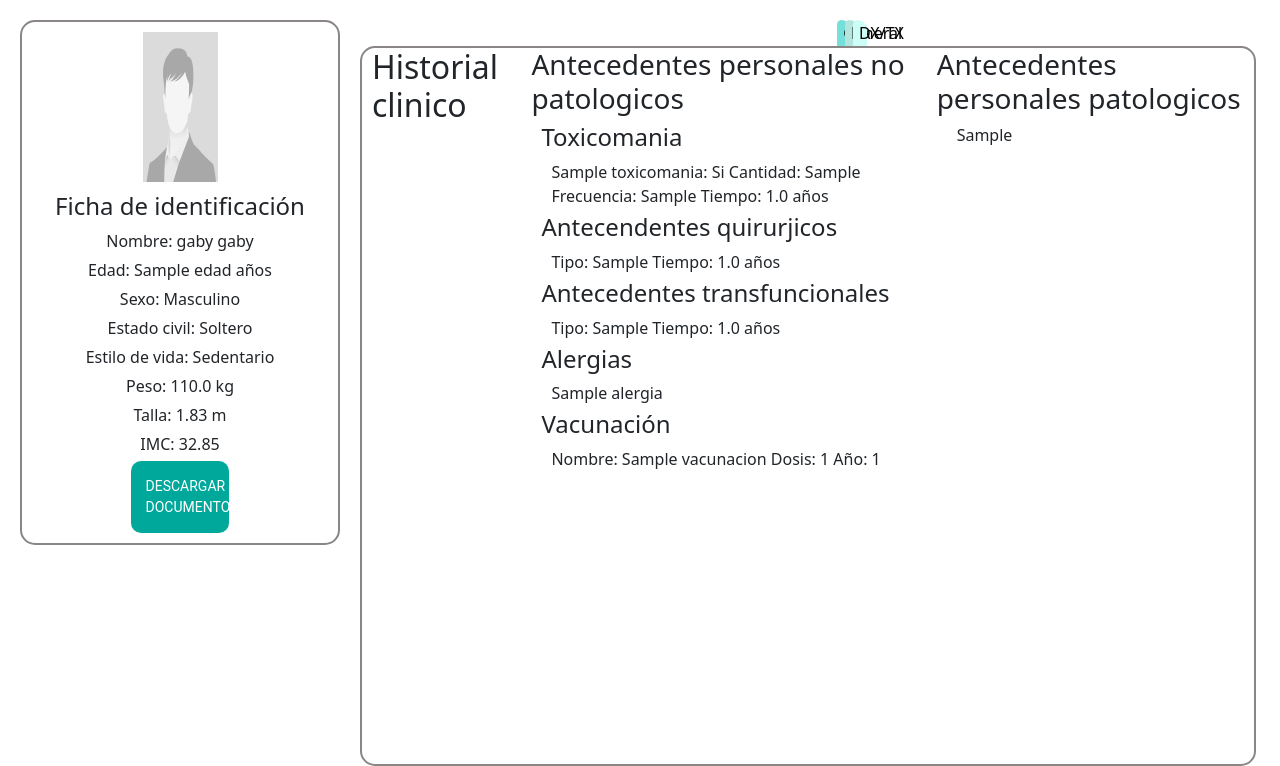
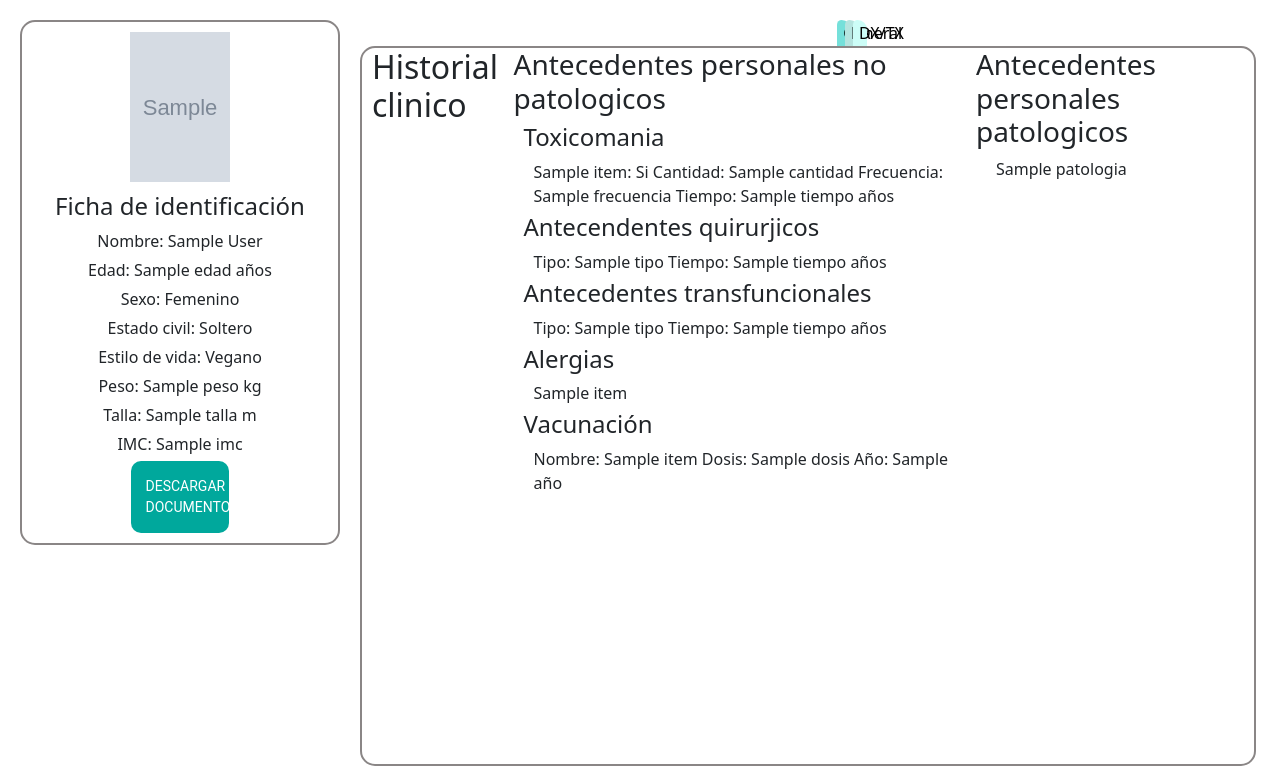
Before and after one commit to LuisM711/proyectomedico, a Django app: template moduloPrincipal/templates/ventanas_especialista/visualizar_consulta.html in a window 1280 px wide. Shown: the part 70-836 px from the top of the page. Run offline with Django 5.2, Linux system fonts and the light colour scheme; data comes from the database, SQL or seed files in the repository; both versions use the stored data as it was after the commit; tables that the repository leaves empty hold one stand-in row (values such as "Sample post"); the template is opened without the code that fills it: values that come from a table or form of the project are taken from there, most other values are stand-ins (such as "Sample title", 1, 10 or a date in 2020); grey boxes marked "Sample" are stand-in pictures; some libraries are stand-ins or nearby versions.

Commit message:
visualizar consulta funciona dinamicamente

```diff
--- a/moduloPrincipal/templates/ventanas_especialista/visualizar_consulta.html
+++ b/moduloPrincipal/templates/ventanas_especialista/visualizar_consulta.html
@@ -6,43 +6,43 @@
 <script src="https://code.jquery.com/jquery-3.6.4.min.js"></script>
 
 <div class="login-page" >
-    {% if paciente %}
+    {% if datosPaciente.paciente %}
     <div class="ficha-identificacion">
 
         <center><div class="imagen" style="width: 50%;">
-            {% if paciente.id_usuario.foto %}
-                    <img style = "width: 100%; height: 150px; margin-top: 10px; margin-bottom: 10px;;"src="{{ paciente.id_usuario.foto.url }}" alt="Foto del usuario">
+            {% if datosPaciente.paciente.id_usuario.foto %}
+                    <img style = "width: 100%; height: 150px; margin-top: 10px; margin-bottom: 10px;;"src="{{ datosPaciente.paciente.id_usuario.foto.url }}" alt="Foto del usuario">
             {% else %}
                     <img style = "width: 100%; height: 150px; margin-top: 10px; margin-bottom: 10px;;" src="{% static 'images/imagen_usuario_defecto.jpg' %}" alt="Foto del usuario">
             {% endif %}
         </div></center>
         <h4>Ficha de identificación</h4>
         <div class="info-paciente">
-            <p>Nombre: {{paciente.id_usuario.id_usuario.first_name}} {{paciente.id_usuario.id_usuario.last_name}}</p>
-            <p>Edad: {{edad}} años</p>
-            {% if paciente.genero == 'M' %}
+            <p>Nombre: {{datosPaciente.paciente.id_usuario.id_usuario.first_name}} {{datosPaciente.paciente.id_usuario.id_usuario.last_name}}</p>
+            <p>Edad: {{datosPaciente.edad}} años</p>
+            {% if datosPaciente.paciente.genero == 'M' %}
                 <p>Sexo: Masculino</p>
             {% else %}
                 <p>Sexo: Femenino</p>
             {% endif %}
 
-            {% if paciente.estado_civil == '1' %}
+            {% if datosPaciente.paciente.estado_civil == '1' %}
                 <p>Estado civil: Casado</p>
             {% else %}
                 <p>Estado civil: Soltero</p>
             {% endif %}
 
-             {% if paciente.estilo_vida == 'A' %}
+             {% if datosPaciente.paciente.estilo_vida == 'A' %}
                 <p>Estilo de vida: Activo</p>
-            {% elif paciente.estilo_vida == 'S' %}
+            {% elif datosPaciente.paciente.estilo_vida == 'S' %}
                 <p>Estilo de vida: Sedentario</p>
             {% else %}
                 <p>Estilo de vida: Vegano</p>
             {% endif %}
 
-            <p>Peso: {{exploracion_fisica.peso}} kg</p>
-            <p>Talla: {{exploracion_fisica.talla}} m</p>
-            <p>IMC: {{exploracion_fisica.imc}}</p>
+            <p>Peso: {{data.exploracionfisica.peso}} kg</p>
+            <p>Talla: {{data.exploracionfisica.talla}} m</p>
+            <p>IMC: {{data.exploracionfisica.imc}}</p>
 
 
         </div>
@@ -53,39 +53,40 @@
 
         <div class="pestañitas">
             <button id="general" onclick="mostrarContenido('GENERAL')">General</button>
-            {% if exploracion_fisica %}
+            {% if data.exploracionfisica %}
                 <button id="pa" onclick="mostrarContenido('PA')">PA</button>
             {% endif %}
             <button id="dx-tx" onclick="mostrarContenido('DX-TX')">DX/TX</button>
+
         </div>
         <div class="contenido" id="GENERAL">
             <h2>Historial clinico</h2>
             <div class="antecedentes-patologicos">
                 <h3>Antecedentes personales no patologicos</h3>
                 <h4>Toxicomania</h4>
-                {% for item in AP_toxi %}
+                {% for item in datosPaciente.AP_toxi %}
                     <p>{{item.nombre}}: Si  Cantidad: {{item.cantidad}}  Frecuencia: {{item.frecuencia}}  Tiempo: {{item.tiempo}} años</p>
                 {% endfor %}
                 <h4>Antecendentes quirurjicos</h4>
-                {% for item in AP_qui %}
+                {% for item in datosPaciente.AP_qui %}
                     <p>Tipo: {{item.tipo}} Tiempo: {{item.tiempo}} años</p>
                 {% endfor %}
                 <h4>Antecedentes transfuncionales</h4>
-                {% for item in AP_tran %}
+                {% for item in datosPaciente.AP_tran %}
                     <p>Tipo: {{item.tipo}} Tiempo: {{item.tiempo}} años</p>
                 {% endfor %}
                 <h4>Alergias</h4>
-                {% for item in AP_al %}
+                {% for item in datosPaciente.AP_al %}
                     <p>{{item.nombre}}</p>
                 {% endfor %}
                 <h4>Vacunación</h4>
-                {% for item in AP_vac %}
+                {% for item in datosPaciente.AP_vac %}
                     <p>Nombre: {{item.nombre}}  Dosis: {{item.dosis}}  Año: {{item.año}}</p>
                 {% endfor %}
             </div>
             <div class="antecedentes-no-patologicos">
                 <h3>Antecedentes personales patologicos</h3>
-                {% for item in AP %}
+                {% for item in datosPaciente.AP %}
                     <p>{{item.patologia}}</p>
                 {% endfor %}
             </div>
@@ -95,7 +96,7 @@
 
             <div class="padecimientos-motivo">
                 <h2>Padecimiento o motivo de la consulta</h2>
-                <textarea rows="15" cols="50" disabled>{{cita.motivo}}</textarea>
+                <textarea rows="15" cols="50" disabled>{{datosPaciente.cita.motivo}}</textarea>
                 <div class="botones-PA">
                     <button id="anterior" onclick="mostrarContenido('graficas')">Ver graficas</button>
                 </div>
@@ -104,41 +105,41 @@
                 <h4>Exploración fisica</h4>
                 <div class="inputs">
                     <label>Peso: </label>
-                    <label>{{exploracion_fisica.peso}} kg</label>
+                    <label>{{data.exploracionfisica.peso}} kg</label>
                     <label>Talla: </label>
-                    <label>{{exploracion_fisica.talla}}  m</label>
+                    <label>{{data.exploracionfisica.talla}}  m</label>
                     <label>IMC: </label>
-                    <label style="width: 20%;">{{exploracion_fisica.imc}} kg/m<sup>2</sup></label>
-                    <input type="text" name="imc" id="imcinput" value={{exploracion_fisica.imc}} style="display: none;">
-                    {% if exploracion_fisica.imc %}
-                        {% if exploracion_fisica.imc  < 18.50 %}
-                            <label>IMC: {{exploracion_fisica.imc}} Bajo peso</label><br>
-                        {% elif 18.50 <= exploracion_fisica.imc  and exploracion_fisica.imc  <= 24.99 %}
-                            <label>IMC: {{exploracion_fisica.imc}} Normal</label><br>
-                        {% elif 25.00 <= exploracion_fisica.imc  and exploracion_fisica.imc  <= 29.99 %}
-                            <label>IMC: {{exploracion_fisica.imc}} Sobrepeso</label><br>
-                        {% elif exploracion_fisica.imc  >= 30.00 %}
-                            <label>IMC: {{exploracion_fisica.imc}} Obesidad</label><br>
+                    <label style="width: 20%;">{{data.exploracionfisica.imc}} kg/m<sup>2</sup></label>
+                    <input type="text" name="imc" id="imcinput" value={{exploracionfisica.imc}} style="display: none;">
+                    {% if data.exploracionfisica.imc %}
+                        {% if data.exploracionfisica.imc  < 18.50 %}
+                            <label>IMC: {{data.exploracionfisica.imc}} Bajo peso</label><br>
+                        {% elif 18.50 <= data.exploracionfisica.imc  and data.exploracionfisica.imc  <= 24.99 %}
+                            <label>IMC: {{data.exploracionfisica.imc}} Normal</label><br>
+                        {% elif 25.00 <= data.exploracionfisica.imc  and data.exploracionfisica.imc  <= 29.99 %}
+                            <label>IMC: {{data.exploracionfisica.imc}} Sobrepeso</label><br>
+                        {% elif data.exploracionfisica.imc  >= 30.00 %}
+                            <label>IMC: {{data.exploracionfisica.imc}} Obesidad</label><br>
                         {% endif %}
                     {% endif %}
-                    <label>Creatinina: </label><input type="text" name="creatinina" id="creatininaInput" value="{{exploracion_fisica.creatinina}}" disabled>
+                    <label>Creatinina: </label><input type="text" name="creatinina" id="creatininaInput" value="{{data.exploracionfisica.creatinina}}" disabled>
                     <label style="width: 15%;">mg/dL</label>
                     <div class="aviso-creatinina">
-                        <input type="text" id="edadInput3" value={{edad}} style="display: none;">
-                        <input type="text" id="sexoinput" value={{paciente.genero}} style="display: none;">
-                        <input type="text" id="pesoinput" value={{paciente.peso}} style="display: none;">
+                        <input type="text" id="edadInput3" value={{datosPaciente.edad}} style="display: none;">
+                        <input type="text" id="sexoinput" value={{datosPaciente.paciente.genero}} style="display: none;">
+                        <input type="text" id="pesoinput" value={{datosPaciente.paciente.peso}} style="display: none;">
                         <label style="display: none; background-color: green; font-weight: 700; width: 98%; text-align: center;" id="cretinormal">Normal</label>
                         <label style="display: none; background-color: red; font-weight: 700; width: 98%; text-align: center;" id="cretianormal1">Niveles bajos</label>
                         <label style="display: none; background-color: red; font-weight: 700; width: 98%; text-align: center;" id="cretianormal2">Niveles altos</label>
                     </div>
                     <label>Filtración Glomerular:</label> <label name="fgmc" id="fgmc"></label>
-                    <input type="text" name="filtracion_glomerular" id="fgmInput" style="display: none;" value="{{exploracion_fisica.filtracion_glomerular}}">
+                    <input type="text" name="filtracion_glomerular" id="fgmInput" style="display: none;" value="{{data.exploracionfisica.filtracion_glomerular}}">
 
                     <div class="aviso-glomedular">
                         <label style="display: none; background-color: gray; font-weight: 700; width: 98%; text-align: center;" id="fge">Calculando...</label>
                     </div>
 
-                    <label>Glucosa: </label><input type="text" name="glucosa" id="glucosaInput" value="{{exploracion_fisica.glucosa}}" disabled><label style="width: 10%;">mg/dL</label>
+                    <label>Glucosa: </label><input type="text" name="glucosa" id="glucosaInput" value="{{data.exploracionfisica.glucosa}}" disabled><label style="width: 10%;">mg/dL</label>
                     <div class="aviso-glucosa">
                         <label style="display: none; background-color: red; font-weight: 700; width: 98%; text-align: center;" id="diabetes">Diabetes</label>
                         <label style="display: none; background-color: orange; font-weight: 700; width: 98%; text-align: center;" id="prediabetes">Prediabetes</label>
@@ -146,8 +147,8 @@
                         <label style="display: none; background-color: brown; font-weight: 700; width: 98%; text-align: center;" id="ginvalida">Ingrese un valor</label>
                     </div>
 
-                    <label>TA Sistolica: </label><input type="text" name="tasis" id="tasisInput" disabled value="{{exploracion_fisica.TA_sistolica}} "><label style="width: 15%;">mm Hg</label>
-                    <label>TA Diastolica: </label><input type="text" name="tadis" id="tadiaInput" disabled value="{{exploracion_fisica.TA_diastolica}} "><label style="width: 15%;">mm Hg</label>
+                    <label>TA Sistolica: </label><input type="text" name="tasis" id="tasisInput" disabled value="{{data.exploracionfisica.TA_sistolica}} "><label style="width: 15%;">mm Hg</label>
+                    <label>TA Diastolica: </label><input type="text" name="tadis" id="tadiaInput" disabled value="{{data.exploracionfisica.TA_diastolica}} "><label style="width: 15%;">mm Hg</label>
                     <div class="presion-arterial">
                         <label style="display: none; background-color: green; font-weight: 700; width: 98%; text-align: center;" id="pnormal">Presión normal</label>
                         <label style="display: none; background-color: yellow; font-weight: 700; width: 98%; text-align: center;" id="pelevada">Presión elevada</label>
@@ -156,29 +157,29 @@
                         <label style="display: none; background-color: red; font-weight: 700; width: 98%; text-align: center;" id="pcrisis">Crisis de hipertensión</label>
                         <label style="display: none; background-color: brown; font-weight: 700; width: 98%; text-align: center;" id="pinvalida">Ingrese ambos valores</label>
                     </div>
-                    <label>Frecuencia cardica: </label><input type="text" name="frec" id="fcardInput" disabled value="{{exploracion_fisica.frecuencia_cardiaca}} "><label style="width: 10%;">ppm</label>
+                    <label>Frecuencia cardica: </label><input type="text" name="frec" id="fcardInput" disabled value="{{data.exploracionfisica.frecuencia_cardiaca}} "><label style="width: 10%;">ppm</label>
                     <div class="aviso-frecuenciaCardiaca">
-                        <input type="text" id="edadInput" value={{edad}} style="display: none;">
+                        <input type="text" id="edadInput" value={{datosPaciente.edad}} style="display: none;">
                         <label style="display: none; background-color: green; font-weight: 700; width: 98%; text-align: center;" id="fcnormal">Normal</label>
                         <label style="display: none; background-color: red; font-weight: 700; width: 98%; text-align: center;" id="fcanormal">Anormal</label>
                     </div>
-                    <label>Frecuencia respiratoria: </label><input type="text" name="frer" id="frespInput" disabled value="{{exploracion_fisica.frecuencia_respiratoria}} "><label style="width: 10%;">r/m</label>
+                    <label>Frecuencia respiratoria: </label><input type="text" name="frer" id="frespInput" disabled value="{{data.exploracionfisica.frecuencia_respiratoria}} "><label style="width: 10%;">r/m</label>
                     <div class="aviso-frecuenciaRespiratoria">
-                        <input type="text" id="edadInput2" value={{edad}} style="display: none;">
+                        <input type="text" id="edadInput2" value={{datosPaciente.edad}} style="display: none;">
                         <label style="display: none; background-color: green; font-weight: 700; width: 98%; text-align: center;" id="frnormal">Normal</label>
                         <label style="display: none; background-color: red; font-weight: 700; width: 98%; text-align: center;" id="franormal1">Bradipnea</label>
                         <label style="display: none; background-color: red; font-weight: 700; width: 98%; text-align: center;" id="franormal2">Taquipnea</label>
                     </div>
-                    <label>Temperatura: </label><input type="text" name="temp" id="tempInput" value="{{exploracion_fisica.temperatura}}" disabled ><label style="width: 10%;">&deg;C</label>
+                    <label>Temperatura: </label><input type="text" name="temp" id="tempInput" value="{{data.exploracionfisica.temperatura}}" disabled ><label style="width: 10%;">&deg;C</label>
                     <div class="aviso-temperatura">
-                        <input type="text" id="edadInput2" value={{edad}} style="display: none;">
+                        <input type="text" id="edadInput2" value={{datosPaciente.edad}} style="display: none;">
                         <label style="display: none; background-color: green; font-weight: 700; width: 98%; text-align: center;" id="tnormal">Normal</label>
                         <label style="display: none; background-color: red; font-weight: 700; width: 98%; text-align: center;" id="tanormal1">Hipotermia</label>
                         <label style="display: none; background-color: red; font-weight: 700; width: 98%; text-align: center;" id="tanormal2">Fiebre</label>
                     </div>
 
                     <div class="descripcion">
-                       <label>Descripción de la exploración</label> <center><textarea name="desc" rows="6" cols="50" disabled>{{exploracion_fisica.descripcion}} </textarea></center>
+                       <label>Descripción de la exploración</label> <center><textarea name="desc" rows="6" cols="50" disabled>{{data.exploracionfisica.descripcion}} </textarea></center>
                     </div>
 
                 </div>
@@ -214,7 +215,7 @@
         <div class="contenido" id="DX-TX" style="display: none;">
             <div class="diagnostico">
                 <h2>Diagnostico</h2>
-                <textarea rows="15" cols="50" name="diagnostico" disabled>{{diagnostico.descripcion}}</textarea>
+                <textarea rows="15" cols="50" name="diagnostico" disabled>{{data.diagnostico.descripcion}}</textarea>
                 <div class="botones-PA">
                     <!--<button id="anterior">Ver anteriores</button>-->
 
@@ -224,10 +225,10 @@
                 <h2>Tratamiento</h2>
                 <div class="inputs">
                     <div class="farmacologico">
-                        <label>Farmacologico</label> <center><textarea rows="6" cols="50" name="tratamiento_far" disabled>{{tratamiento_farmacologico.descripcion}}</textarea></center>
+                        <label>Farmacologico</label> <center><textarea rows="6" cols="50" name="tratamiento_far" disabled>{{datosPaciente.tratamiento_farmacologico.descripcion}}</textarea></center>
                      </div>
                     <div class="nofarmacologico">
-                       <label>No farmacologico</label> <center><textarea rows="6" cols="50" name="tratamiento_nfar" disabled>{{tratamiento_no_farmacologico.descripcion}}</textarea></center>
+                       <label>No farmacologico</label> <center><textarea rows="6" cols="50" name="tratamiento_nfar" disabled>{{datosPaciente.tratamiento_no_farmacologico.descripcion}}</textarea></center>
                     </div>
 
                 </div>
@@ -256,7 +257,7 @@
     }
     function mostrarGrafico() {
         var tipo = parseInt(document.getElementById('tipo').value, 10);
-        var url = "{% url 'grafica' id=paciente.id tipo=0 %}".replace(0, tipo);
+        var url = "{% url 'grafica' id=datosPaciente.paciente.id tipo=0 %}".replace(0, tipo);
         console.log(url);
 
         var xhttp = new XMLHttpRequest();
```
Also changed, not shown: moduloPrincipal/views/viewEspecialista.py (+30 -34 lines), db.sqlite3.
